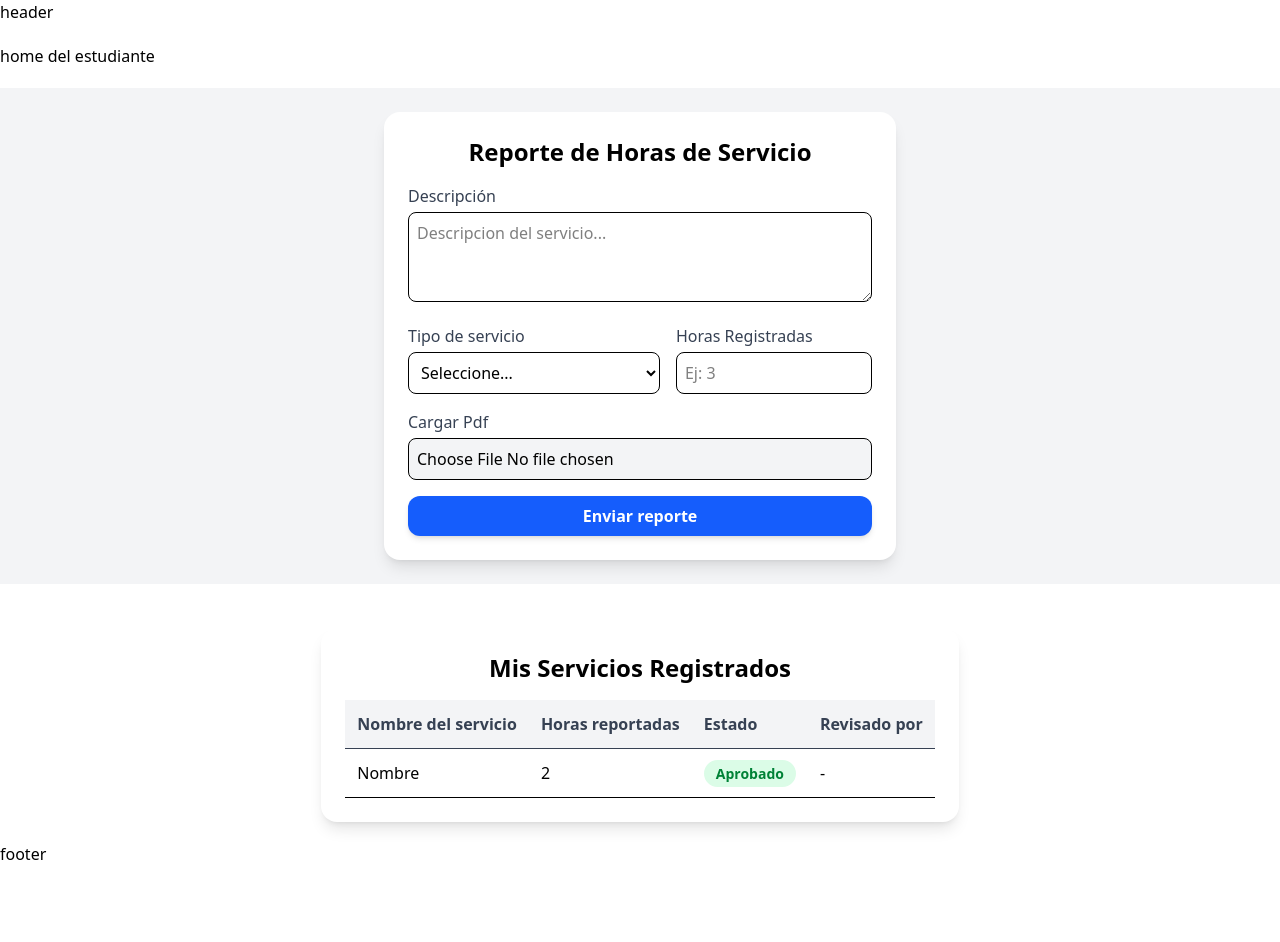
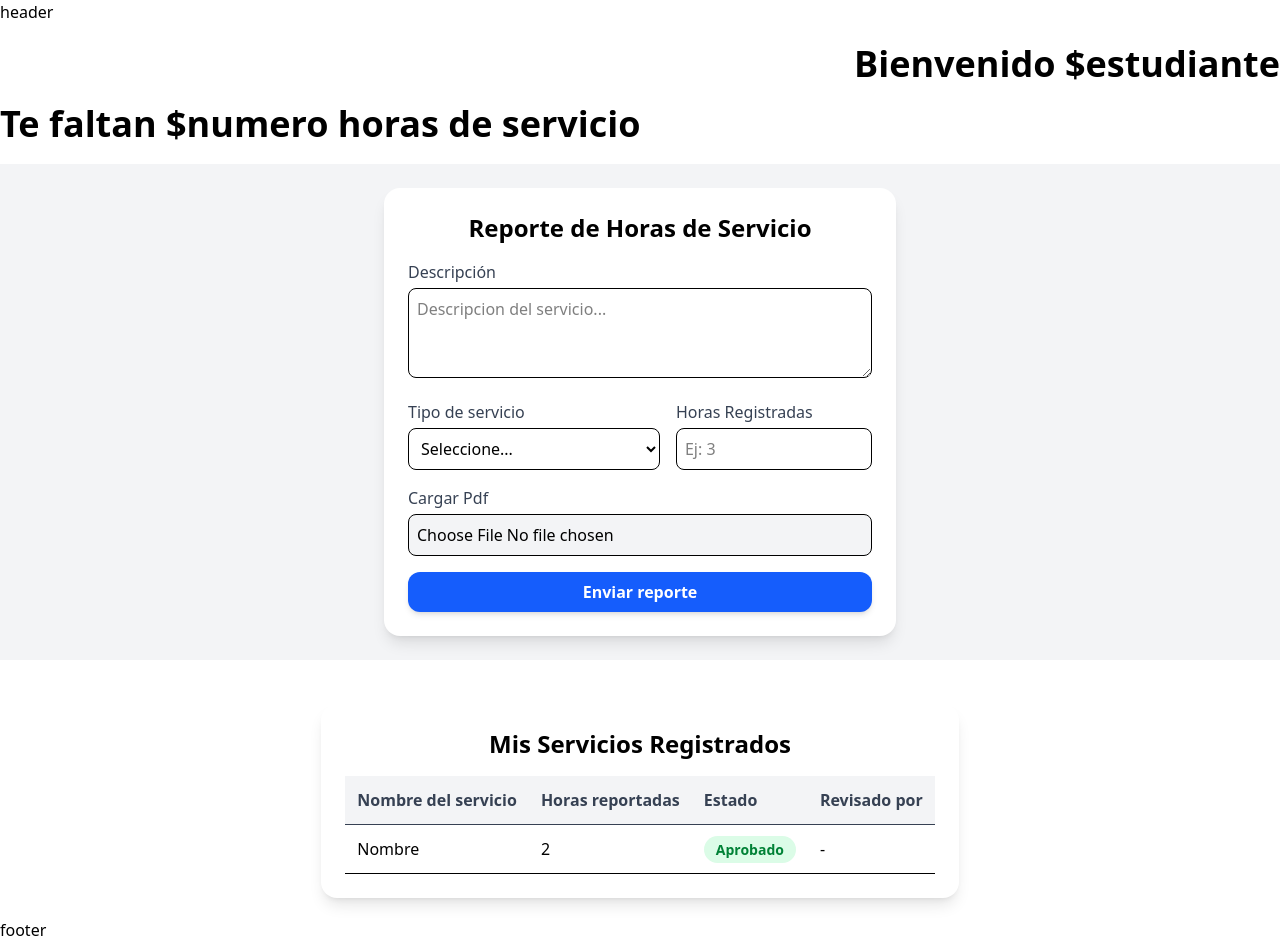
Before and after one commit to boren-p/horas-de-servicio-funval, a React (Vite) app: page /student in a window 1280 px wide. Before the commit the page ends 866 px from the top, so only its background shows below. Built offline with nearby package versions, Linux system fonts and the light colour scheme.

Commit message:
home student

```diff
--- a/src/pages/HomeStudent.jsx
+++ b/src/pages/HomeStudent.jsx
@@ -9,7 +9,10 @@ const HomeStudent = () => {
     return (
         <div className='flex flex-col gap-5'>
             <Header/>
-            home del estudiante
+            <div className='flex flex-row-reverse w-full'>
+            <h1 className='font-semibold text-4xl'>Bienvenido $estudiante</h1>
+            </div>
+            <h1 className='font-semibold text-4xl'>Te faltan $numero horas de servicio</h1>
             <ReportService/>
             <MyServices/>
             <Footer/>
```
